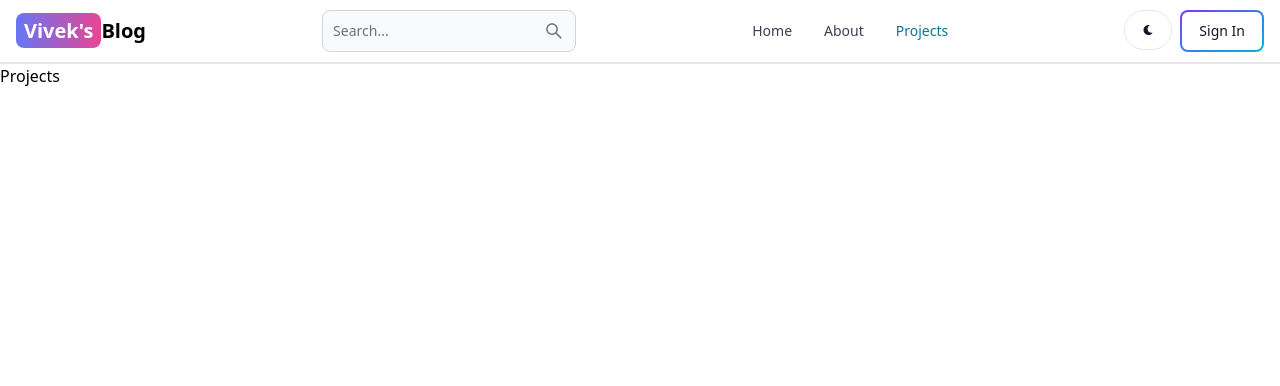
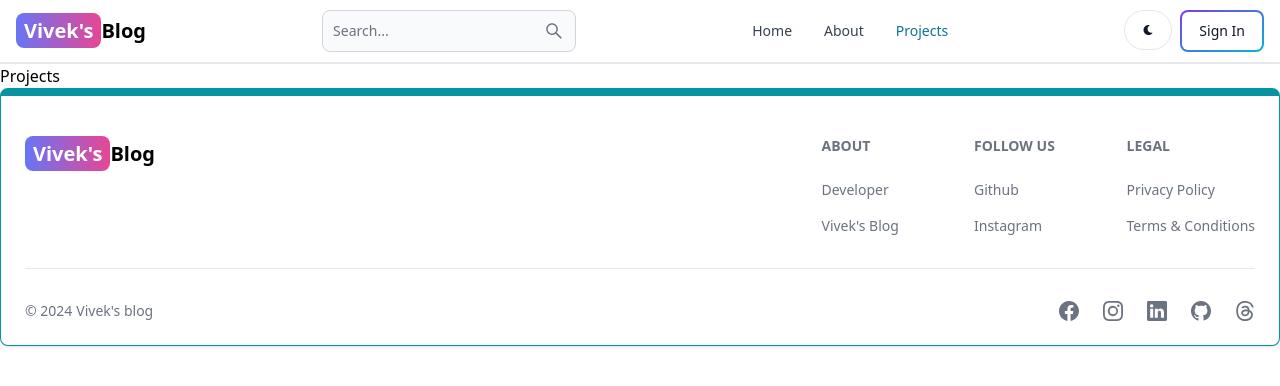
Before and after one commit to Vivekx007/mern-blogApp, a React (Vite) app in the folder client/: page /projects in a window 1280 px wide. Shown: the top 386 px of the page. Built offline with nearby package versions, Linux system fonts and the light colour scheme.

Commit message:
create a footer component

```diff
--- a/client/src/App.jsx
+++ b/client/src/App.jsx
@@ -6,6 +6,7 @@
 import Dashboard from "./pages/Dashboard";
 import Header from "./components/Header";
 import Projects from "./pages/Projects";
+import Footer from "./components/Footer";
 
 const App = () => {
   return (
@@ -19,6 +20,7 @@
         <Route path="/dashboard" element={<Dashboard />} />
         <Route path="/projects" element={<Projects />} />
       </Routes>
+      <Footer />
     </BrowserRouter>
   );
 };
--- /dev/null
+++ b/client/src/components/Footer.jsx
@@ -0,0 +1,75 @@
+import { Footer } from "flowbite-react";
+import { Link } from "react-router-dom";
+import {
+  BsFacebook,
+  BsGithub,
+  BsInstagram,
+  BsLinkedin,
+  BsThreads,
+  BsX,
+} from "react-icons/bs";
+const FooterComp = () => {
+  return (
+    <Footer container className="border border-t-8 border-teal-500">
+      <div className="w-full max-w-7xl mx-auto">
+        <div className=" grid w-full justify-between sm:flex md:grid-cols-1">
+          <div className="mt-5">
+            <Link
+              to="/"
+              className="self-center whitespace-nowrap text-slg sm:text-xl font-semibold dark:text-white"
+            >
+              <span className="px-2 py-1 bg-gradient-to-r from-indigo-500 vi-purple-500 to-pink-500 rounded-lg text-white">
+                Vivek's
+              </span>
+              Blog
+            </Link>
+          </div>
+          <div className="grid grid-cols-2 gap-8 mt-4 sm:grid-cols-3 sm:gap-6">
+            <div>
+              <Footer.Title title="About" />
+              <Footer.LinkGroup col>
+                <Footer.Link href="#">Developer</Footer.Link>
+                <Footer.Link href="/about">Vivek's Blog</Footer.Link>
+              </Footer.LinkGroup>
+            </div>
+            <div>
+              <Footer.Title title="follow us" />
+              <Footer.LinkGroup col>
+                <Footer.Link href="https://www.github.com/vivekx007">
+                  Github
+                </Footer.Link>
+                <Footer.Link href="#">Instagram</Footer.Link>
+              </Footer.LinkGroup>
+            </div>
+            <div>
+              <Footer.Title title="Legal" />
+              <Footer.LinkGroup col>
+                <Footer.Link href="#">Privacy Policy</Footer.Link>
+                <Footer.Link href="#">Terms &amp; Conditions</Footer.Link>
+              </Footer.LinkGroup>
+            </div>
+          </div>
+        </div>
+        <Footer.Divider />
+        <div className="w-full sm:flex sm:items-center sm:justify-between">
+          <Footer.Copyright
+            href="#"
+            by="Vivek's blog"
+            year={new Date().getFullYear()}
+          />
+          <div className="flex gap-6 sm:mt-0 mt-4 sm:justify-center">
+            <Footer.Icon href="#" icon={BsFacebook} />
+            <Footer.Icon href="#" icon={BsInstagram} />
+            <Footer.Icon href="#" icon={BsLinkedin} />
+            <Footer.Icon
+              href="https://www.github.com/vivekx007"
+              icon={BsGithub}
+            />
+            <Footer.Icon href="#" icon={BsThreads} />
+          </div>
+        </div>
+      </div>
+    </Footer>
+  );
+};
+export default FooterComp;
```
